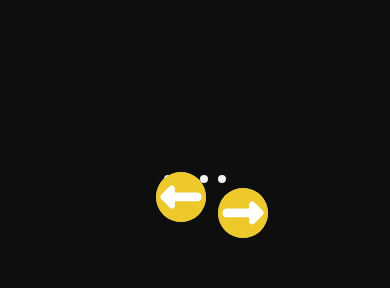
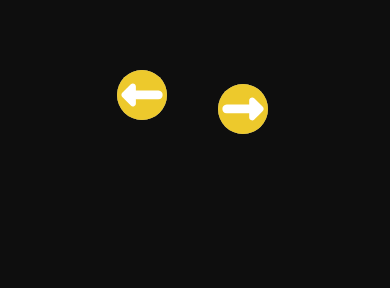
Before and after one commit to Akhilchary/compendium-clientside, a React (Create React App) app: page /#/gallery in a window 390 px wide. Shown: the part 636-924 px from the top of the page. Built offline with nearby package versions, Linux system fonts and the light colour scheme.

Commit message:
Update Slider.css

```diff
--- a/src/pages/Gallery/Slider.css
+++ b/src/pages/Gallery/Slider.css
@@ -26,35 +26,6 @@
   left: 20vw;
   width: 27px;
   height: 25px;
-}
-@media screen and (max-width: 450px){
-  .container-slider {
-    margin: 100px 20px ;
-    max-width: 500px;
-    height: 300px;
-    position: relative;
-    top: 0%;
-  }
-  .Heading{
-    position: relative;
-    top: 5%;
-    right: 30%;
-  }
-  .container-dots{
-    position: relative;
-    top: 55%;
-  }
-  .next{
-    position: relative;
-    top: 10%;
-  }
-  .footer-G{
-    width: 100%;
-    height: 30vw;
-    position: absolute;
-    background: #0E0E0E;
-    top: 100vh;
-  }
 }
 .slide {
   width: 100%;
@@ -130,3 +101,36 @@
   background: #0E0E0E;
   top: 170vh;
 }
+@media screen and (max-width: 450px){
+  .container-slider {
+    margin: 100px 20px ;
+    max-width: 500px;
+    height: 300px;
+    position: relative;
+    top: 0%;
+  }
+  .Heading{
+    position: relative;
+    top: 5%;
+    right: 30%;
+  }
+  .container-dots{
+    display: none;
+  }
+  .next{
+    position: relative;
+    top: 2%;
+  }
+  .prev{
+    position: relative;
+    top: -3%;
+    left: 30%;
+  }
+  .footer-G{
+    width: 100%;
+    height: 30vw;
+    position: absolute;
+    background: #0E0E0E;
+    top: 120vh;
+  }
+}
```
